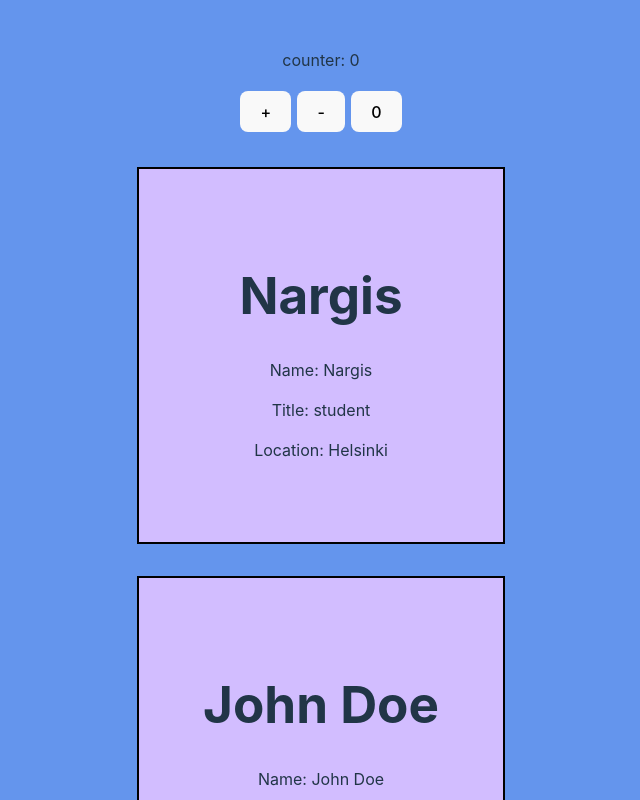
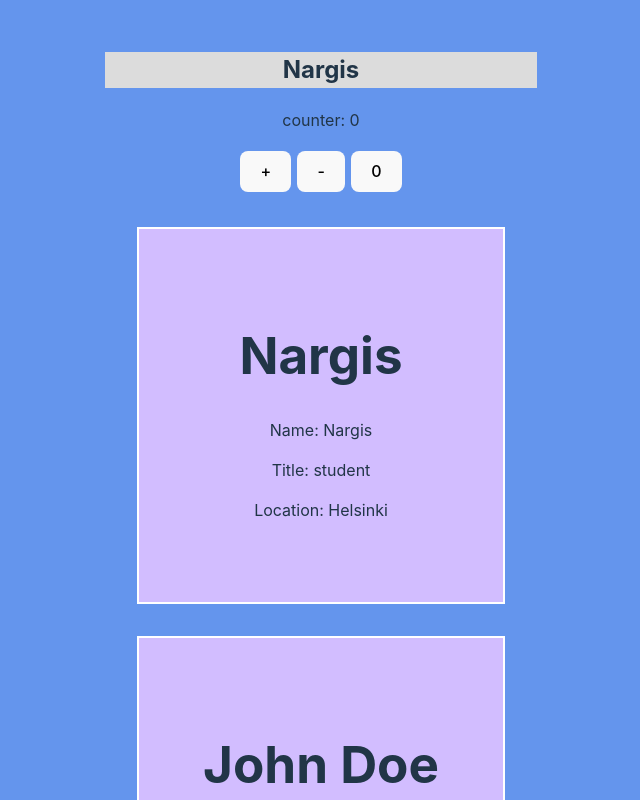
Before and after one commit to Nargissamatova/react_demo, a React app: page / in a window 1280 px wide. Shown: the top 800 px of the page, without its empty margins (319-959 px from the left). Built offline with nearby package versions, Linux system fonts and the light colour scheme; the HTML template or start-up script is replaced by a standard one.

Commit message:
new components added

```diff
--- a/src/App.jsx
+++ b/src/App.jsx
@@ -1,45 +1,51 @@
-import './App.css'
-import './Box.css'
-import Box from './Box'
-import { useState } from 'react'
+import "./App.css";
+import "./Box.css";
 
+import Box from "./Box";
+import Header from "./Header";
+import Footer from "./Footer";
+import Counter from "./Counter";
+
+import { useState } from "react";
 
 function App() {
-const [counter, setCounter] = useState(0)
+  const [counter, setCounter] = useState(0);
   const [persons, setPersons] = useState([
-  {id: 1, name: 'Nargis', title: 'student', location: 'Helsinki'},
-  {id: 2, name: 'John Doe', title: 'developer', location: 'somewhere'},
-  {id: 3, name: 'Someone', title: 'designer', location: 'somewhere'}
+    { id: 1, name: "Nargis", title: "student", location: "Helsinki" },
+    { id: 2, name: "John Doe", title: "developer", location: "somewhere" },
+    { id: 3, name: "Someone", title: "designer", location: "somewhere" },
+  ]);
 
-])
-
-const clickHandler = () =>{
-console.log('I am clicked');
-setCounter(counter+ 1);
-}
-const deacreaser = () =>{
-  setCounter(counter - 1)
-}
-const zero = () =>{
-  setCounter(counter * 0)
-}
+  const clickHandler = () => {
+    setCounter(counter + 1);
+  };
+  const deacreaser = () => {
+    setCounter(counter - 1);
+  };
+  const zero = () => {
+    setCounter(counter * 0);
+  };
 
   return (
     <>
-  <p>counter: {counter}</p>
-  <button onClick={clickHandler}>+</button>
-  <button onClick={deacreaser}>-</button>
-  <button onClick={zero}>0</button>
+      <Header />
+      <Counter
+        counterP={counter}
+        clickHandler={clickHandler}
+        deacreaser={deacreaser}
+        zero={zero}
+      />
       {persons.map((person) => (
         <Box
           key={person.name}
           name={person.name}
-    title= {person.title}
+          title={person.title}
           location={person.location}
         />
       ))}
+      <Footer />
     </>
   );
 }
 
-export default App
+export default App;
--- a/src/Box.css
+++ b/src/Box.css
@@ -1,5 +1,5 @@
 .container {
-    border: 2px solid black;
+    border: 2px solid white;
     margin: 2em;
     padding: 4em;
     background-color: rgb(210, 189, 255);
--- /dev/null
+++ b/src/Counter.jsx
@@ -0,0 +1,11 @@
+const Counter = (props) => {
+  return (
+    <div>
+      <p>counter: {props.counterP}</p>
+      <button onClick={props.clickHandler}>+</button>
+      <button onClick={props.deacreaser}>-</button>
+      <button onClick={props.zero}>0</button>
+    </div>
+  );
+};
+export default Counter;
--- /dev/null
+++ b/src/Footer.jsx
@@ -0,0 +1,11 @@
+import "./sections.css";
+
+function Footer() {
+  return (
+    <footer className="section">
+      <h3> &copy; Copyright smth</h3>
+    </footer>
+  );
+}
+
+export default Footer;
--- /dev/null
+++ b/src/Header.jsx
@@ -0,0 +1,11 @@
+import "./sections.css";
+
+function Header() {
+  return (
+    <header className="section">
+      <h2>Nargis</h2>
+    </header>
+  );
+}
+
+export default Header;
--- /dev/null
+++ b/src/sections.css
@@ -0,0 +1,3 @@
+.section {
+    background-color: rgb(220, 220, 220);
+}
```
Lines whose indentation alone changed are shown as unchanged.
